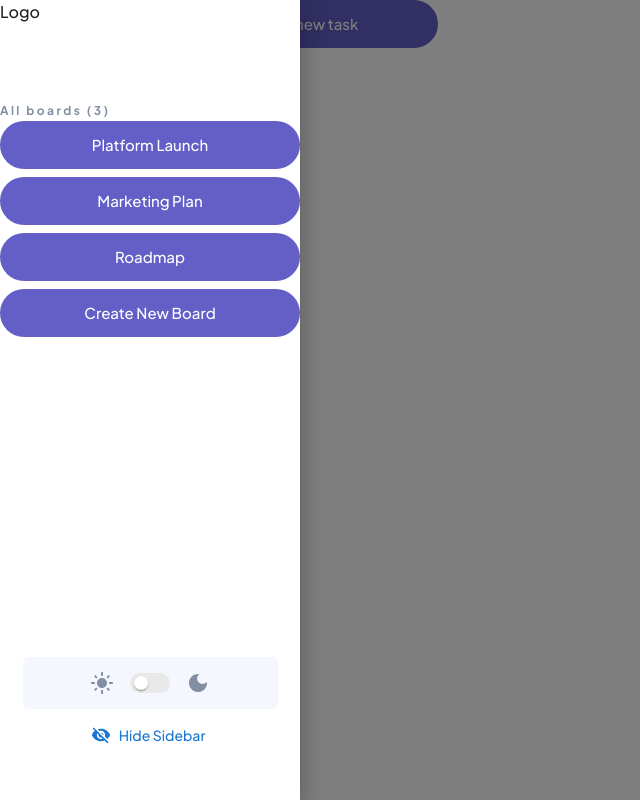
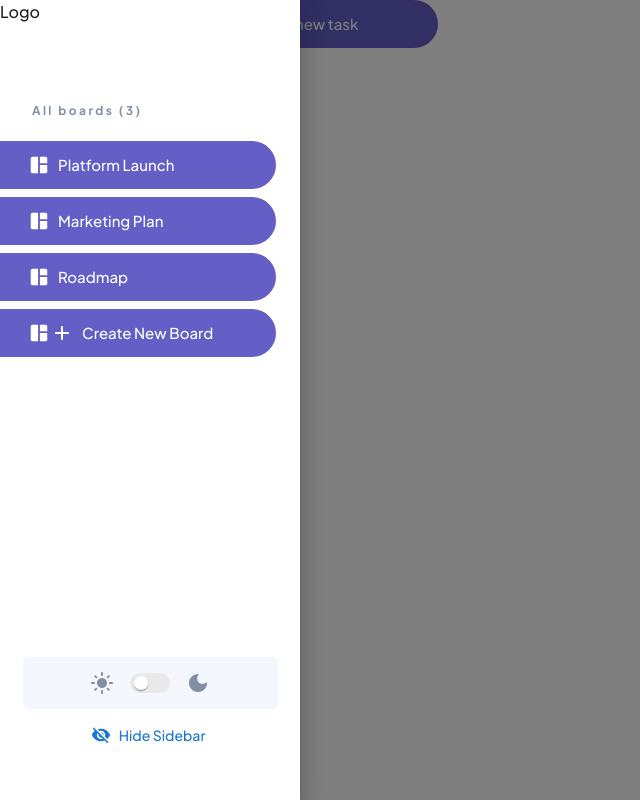
Before and after one commit to migueljo/kanban, a Next.js app: page /dashboard in a window 1280 px wide. Shown: the whole page, without its empty margins (0-640 px from the left). Built offline with nearby package versions, Linux system fonts and the light colour scheme.

Commit message:
Sidebar almost done

```diff
--- a/src/components/Sidebar/Sidebar.tsx
+++ b/src/components/Sidebar/Sidebar.tsx
@@ -4,6 +4,8 @@ import Box from "@mui/material/Box";
 import Stack from "@mui/material/Stack";
 import ButtonMui from "@mui/material/Button";
 import VisibilityOffIcon from "@mui/icons-material/VisibilityOff";
+import SpaceDashboardIcon from "@mui/icons-material/SpaceDashboard";
+import AddRoundedIcon from "@mui/icons-material/AddRounded";
 
 import { Button } from "@/components/Button/Button";
 import { Typography } from "@/components/Text/Typography";
@@ -27,13 +29,31 @@ export function Sidebar() {
             <Box component="header" sx={{ height: "97px" }}>
               <Typography>Logo</Typography>
             </Box>
-            <Typography variant="headingS">All boards (3)</Typography>
-            <Box sx={{ width: "300px" }}>
+            <Box sx={{ width: "300px", paddingRight: "24px" }}>
+              <Box sx={{ paddingLeft: "32px", marginBottom: "20px" }}>
+                <Typography variant="headingS">All boards (3)</Typography>
+              </Box>
               <Stack gap={1}>
-                <Button>Platform Launch</Button>
-                <Button>Marketing Plan</Button>
-                <Button>Roadmap</Button>
-                <Button>Create New Board</Button>
+                <Button kind="edge" startIcon={<SpaceDashboardIcon />}>
+                  Platform Launch
+                </Button>
+                <Button kind="edge" startIcon={<SpaceDashboardIcon />}>
+                  Marketing Plan
+                </Button>
+                <Button kind="edge" startIcon={<SpaceDashboardIcon />}>
+                  Roadmap
+                </Button>
+                <Button
+                  kind="edge"
+                  startIcon={
+                    <>
+                      <SpaceDashboardIcon />
+                      <AddRoundedIcon />
+                    </>
+                  }
+                >
+                  Create New Board
+                </Button>
               </Stack>
             </Box>
           </Box>
```
